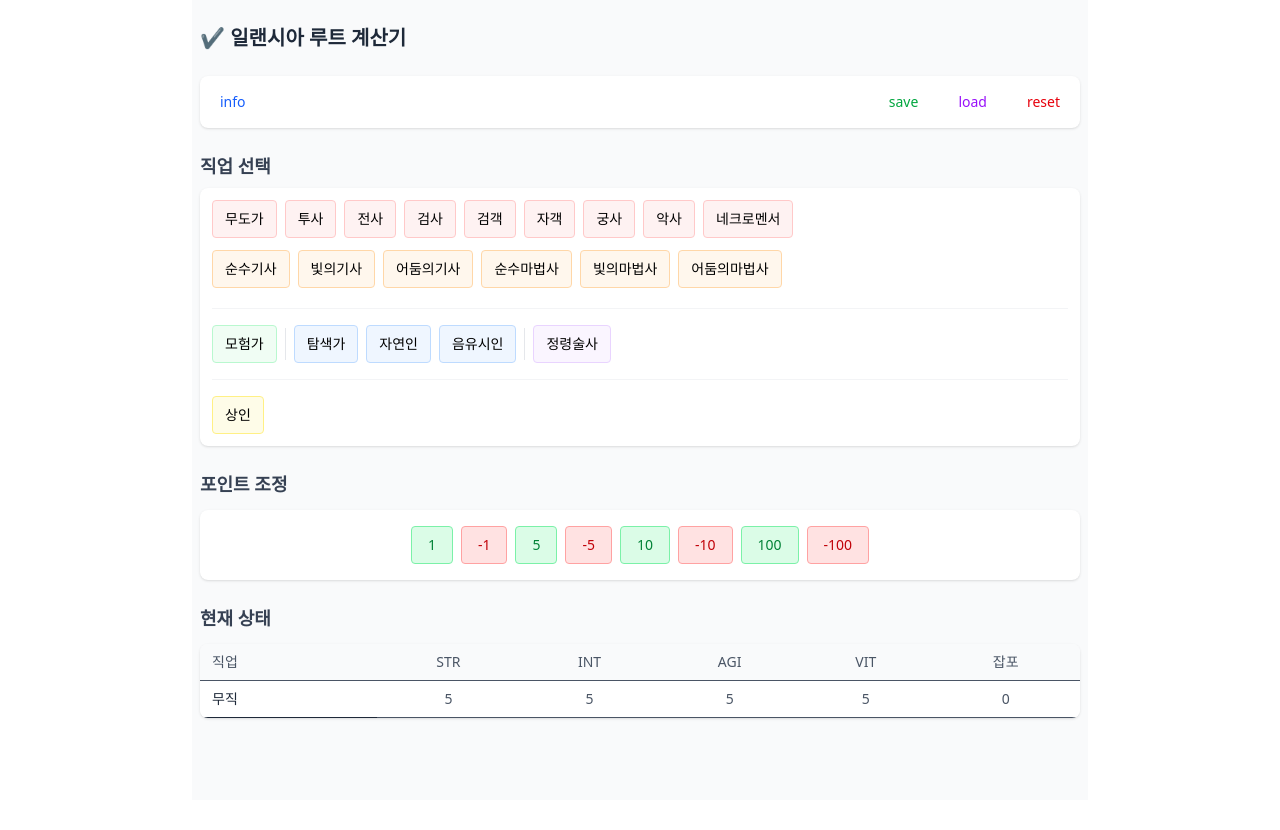
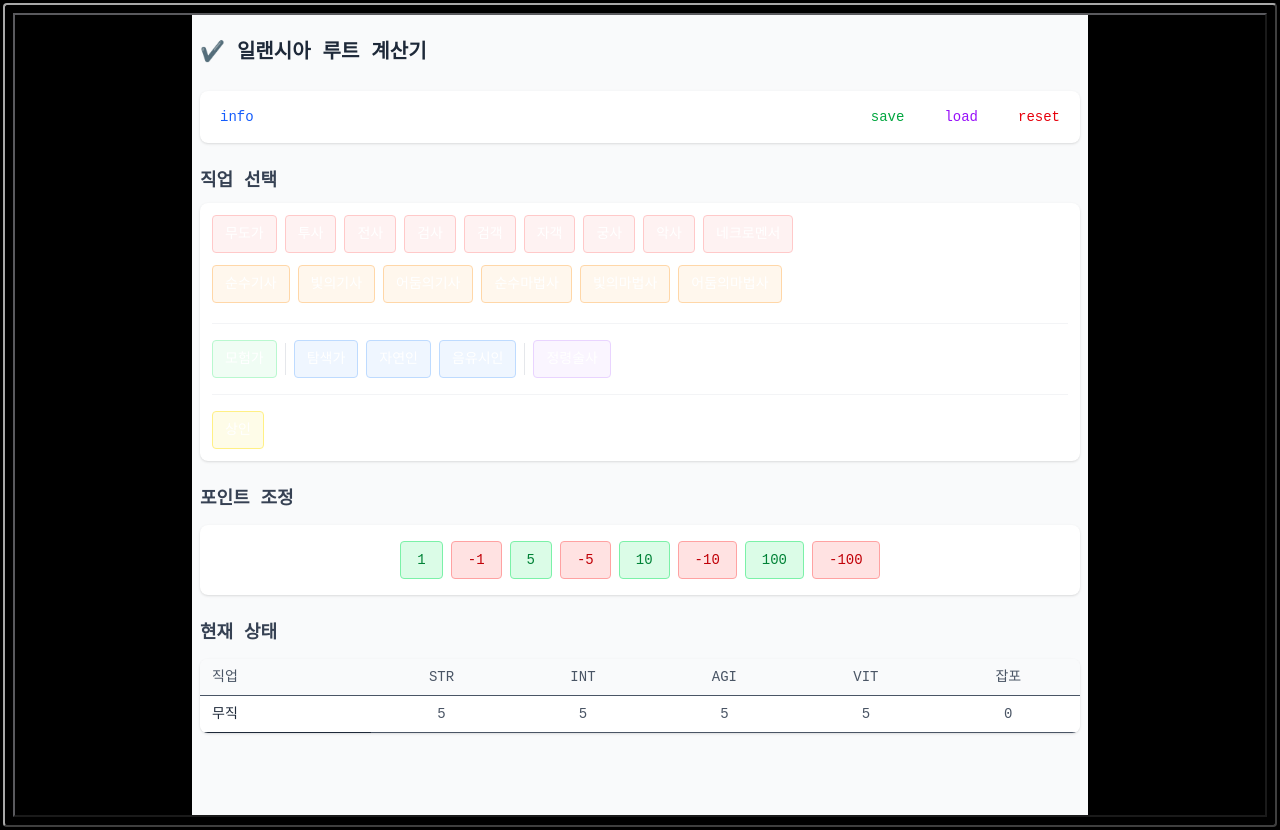
Before and after one commit to ktseo41/route-calculator, a React (Vite) app: page / in a window 1280 px wide. Before the commit the page ends 800 px from the top, so only its background shows below. Built offline with nearby package versions, Linux system fonts and the light colour scheme; a web font is replaced by a local one.

Commit message:
feat: 일랜시아 인게임 인터페이스를 참고한 박스 컴포넌트 추가

```diff
--- a/src/App.tsx
+++ b/src/App.tsx
@@ -8,6 +8,7 @@ import { NotiTitle, NotiMessage } from "./components/NotiMessage";
 import { SaveTitle, SaveContent } from "./components/Save";
 import { LoadTitle, LoadContent } from "./components/Load";
 import Modal from "./components/Modal";
+import ElanBox from "./components/ElanBox";
 
 type ButtonState = "1" | "-1" | "5" | "-5" | "10" | "-10" | "100" | "-100";
 
@@ -175,7 +176,8 @@ export default function App() {
   }, [rLL, selectedNode]);
 
   return (
-    <div className="max-w-4xl mx-auto p-2 bg-gray-50 min-h-screen">
+    <ElanBox>
+      <div className="max-w-4xl mx-auto p-2 bg-gray-50 min-h-screen">
       {/* Header Section */}
       <section className="mb-6">
         <div className="pt-4">
@@ -418,6 +420,7 @@ export default function App() {
         title={modalTitle}
         content={modalContent}
       />
-    </div>
+      </div>
+    </ElanBox>
   );
 }
--- /dev/null
+++ b/src/components/ElanBox.tsx
@@ -0,0 +1,78 @@
+import React from 'react';
+
+// 사용법:
+//
+// 1. 고정 크기 (기존 API 호환):
+// <GameWindowFrameTW width="300px" height="500px">
+//   <p>고정 크기 컨텐츠</p>
+// </GameWindowFrameTW>
+//
+// 2. 유연한 크기 (CSS Framework Card 스타일):
+// <GameWindowFrameTW className="w-full max-w-md">
+//   <p>반응형 컨텐츠</p>
+// </GameWindowFrameTW>
+//
+// <GameWindowFrameTW className="w-96 h-64">
+//   <p>Tailwind 크기 클래스 사용</p>
+// </GameWindowFrameTW>
+//
+// 주의: 폰트는 기존과 동일하게 'VT323'을 사용하므로 프로젝트의
+// index.html <head>에 폰트 링크를 추가하세요.
+// <link href="https://fonts.googleapis.com/css2?family=VT323&display=swap" rel="stylesheet">
+// --------------------------------------------------------------------------
+
+type Props = {
+  children: React.ReactNode;
+  width?: string; // Optional fixed width (e.g. '280px')
+  height?: string; // Optional fixed height (e.g. '450px')
+  className?: string; // Additional Tailwind classes for flexibility
+};
+
+/**
+ *
+ * @param {Object} props
+ * @param {React.ReactNode} props.children - Content to be wrapped inside the frame
+ * @param {string} [props.width] - Optional fixed width (e.g. '280px')
+ * @param {string} [props.height] - Optional fixed height (e.g. '450px')
+ * @param {string} [props.className] - Additional Tailwind classes for flexibility
+ * @returns
+ */
+const GameWindowFrameTW: React.FC<Props> = ({ children, width, height, className = '' }) => {
+  // Use inline styles only if width/height are explicitly provided
+  // Otherwise, let Tailwind classes handle sizing for flexibility
+  const sizeStyle: React.CSSProperties = {
+    fontFamily: "'VT323', monospace",
+    ...(width && { width }),
+    ...(height && { height }),
+  };
+
+  return (
+    <div
+      className={`bg-black p-[3px] box-border ${className}`}
+      style={{ ...sizeStyle, boxShadow: '0 0 15px rgba(0,0,0,0.5)' }}
+    >
+      <div
+        className="w-full h-full bg-black border-2 rounded-sm relative p-2 box-border"
+        style={{
+          borderTopColor: '#a8a8a8',
+          borderLeftColor: '#a8a8a8',
+          borderBottomColor: '#3f3f3f',
+          borderRightColor: '#3f3f3f',
+        }}
+      >
+        <div
+          className="bg-black h-full relative box-border text-white"
+          style={{
+            border: '2px solid #1a1a1a',
+            borderTopColor: '#5a5a5e',
+            borderLeftColor: '#5a5a5e',
+          }}
+        >
+          {children}
+        </div>
+      </div>
+    </div>
+  );
+};
+
+export default GameWindowFrameTW;
```
